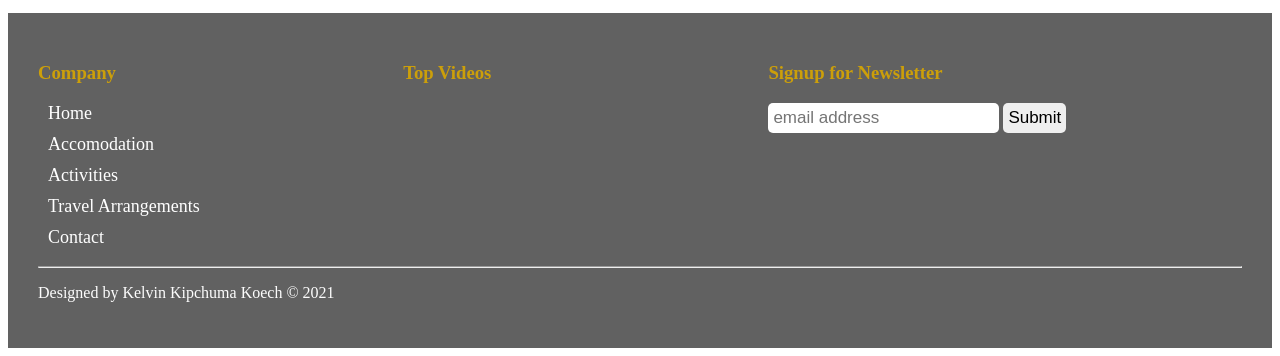
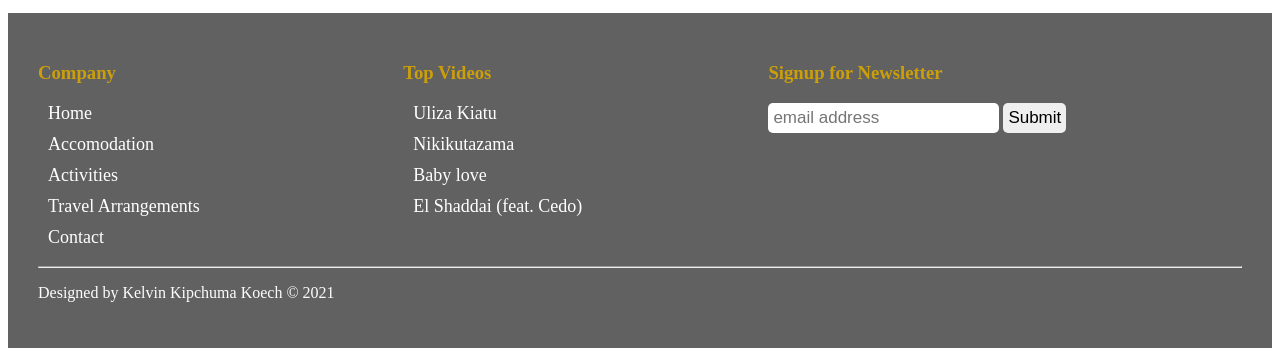
Before and after one commit to k-koech/fav_band, a plain HTML site: page index.html in a window 1280 px wide. Shown: the part 2094-2450 px from the top of the page. Drawn offline with Linux system fonts and the light colour scheme; a web font is replaced by a local one.

Commit message:
links to footer section

```diff
--- a/index.html
+++ b/index.html
@@ -123,10 +123,10 @@
      </div>
      <div class="cols">
             <h3>Top Videos</h3>
-            <!-- <li><a href="https://www.youtube.com/watch?v=rd00ZV9yPAU">Uliza Kiatu</a></li>
+            <li><a href="https://www.youtube.com/watch?v=rd00ZV9yPAU">Uliza Kiatu</a></li>
             <li><a href="https://www.youtube.com/watch?v=ORSUkuft38U">Nikikutazama</a></li>
             <li><a href="https://www.youtube.com/watch?v=bDe1LplpvMI">Baby love</a></li>
-            <li><a href="https://www.youtube.com/watch?v=DO9fP9me6JQ">El Shaddai (feat. Cedo)</a></li> -->
+            <li><a href="https://www.youtube.com/watch?v=DO9fP9me6JQ">El Shaddai (feat. Cedo)</a></li>
      </div>
      <div class="cols">
             <h3>Signup for Newsletter</h3>
```
